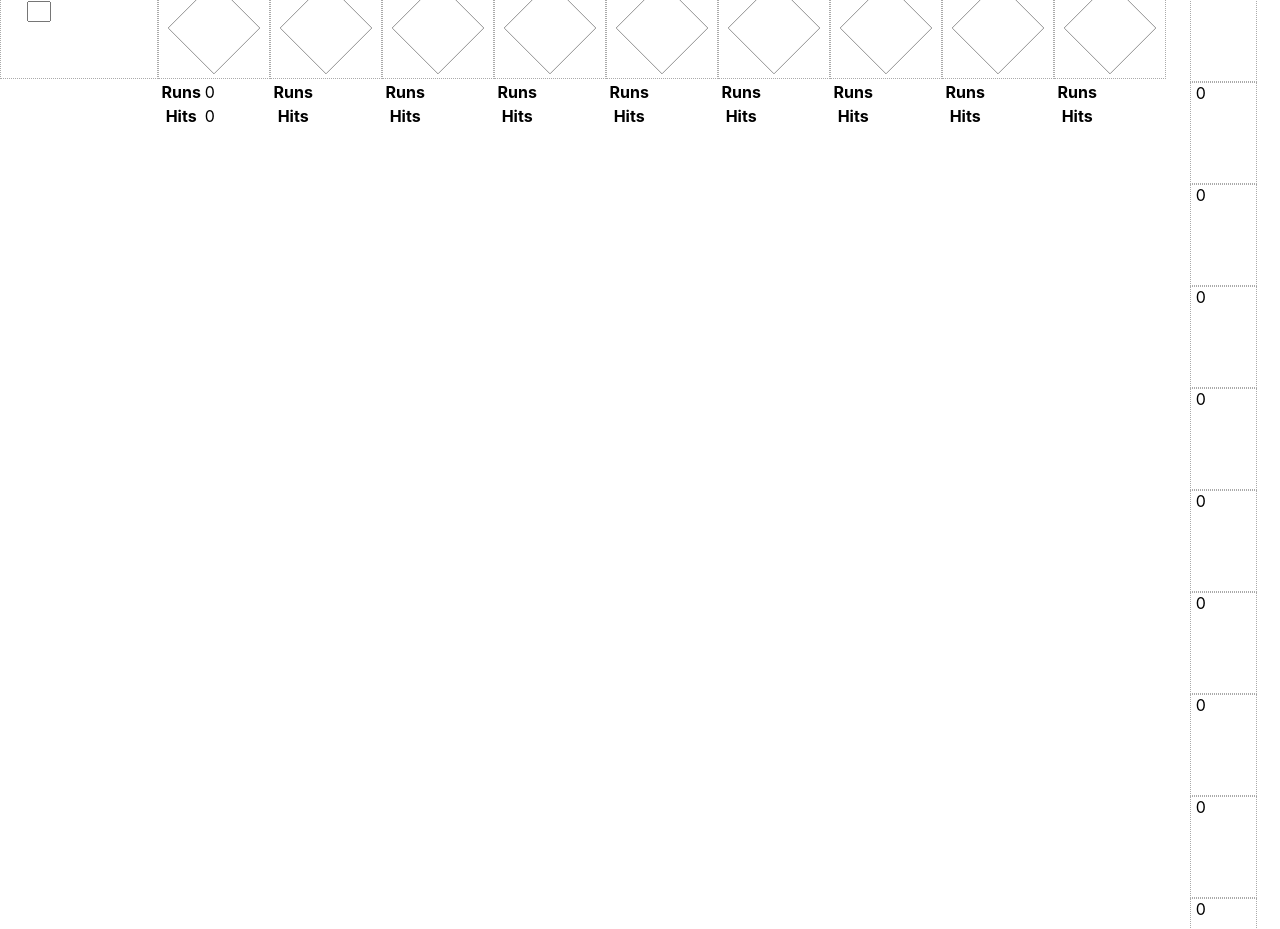
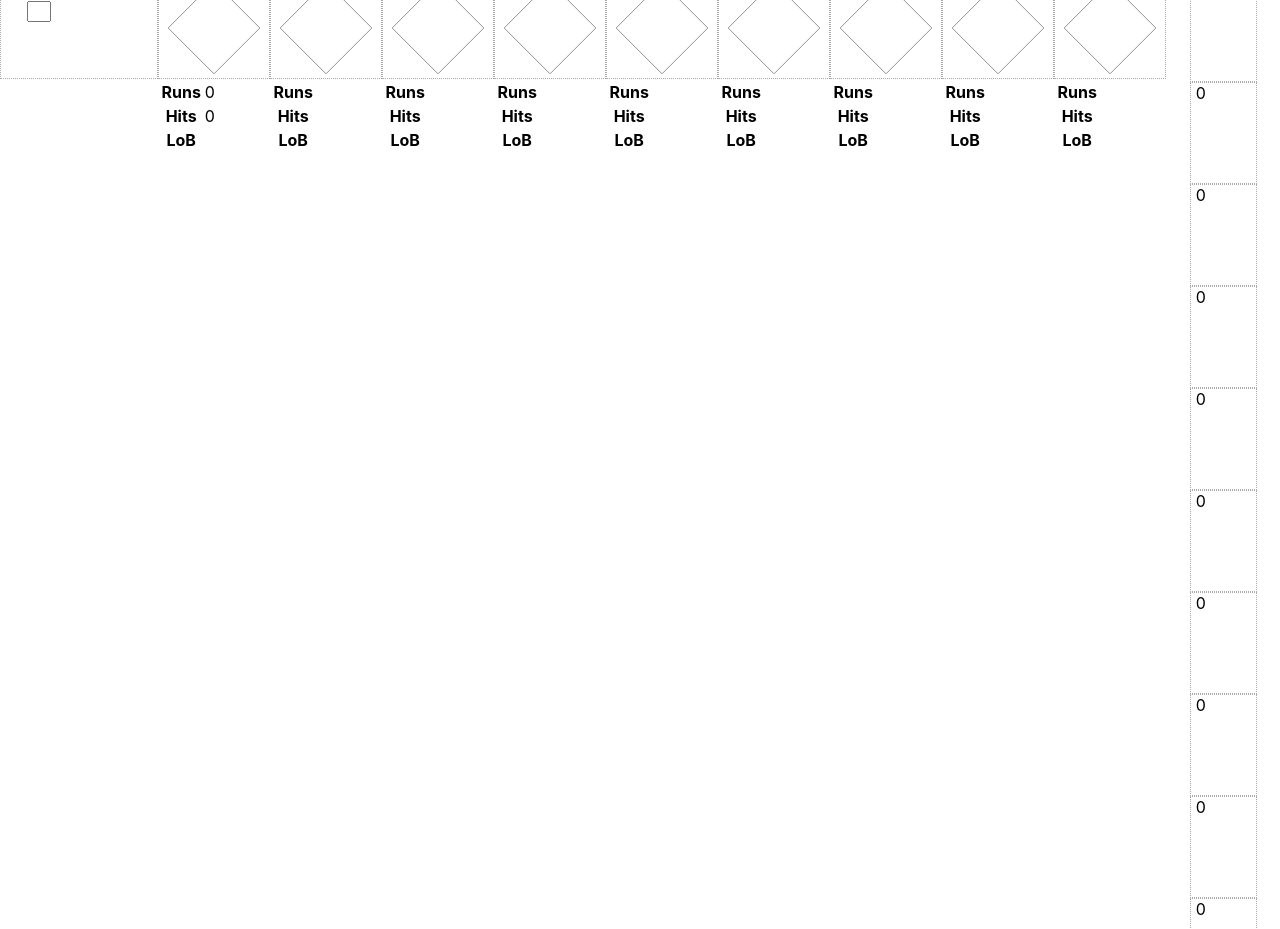
Before and after one commit to stevenhoward/scorecard, a React (Create React App) app: page / in a window 1280 px wide. Shown: the part 920-1849 px from the top of the page. Built offline with nearby package versions, Linux system fonts and the light colour scheme.

Commit message:
Added left-on-base statistics

```diff
--- a/src/components/InningStatistics.tsx
+++ b/src/components/InningStatistics.tsx
@@ -1,7 +1,7 @@
 import React, { Component } from 'react';
 import { connect } from 'react-redux';
 import { AppState } from '../redux/types';
-import { getHitsByInning, getRunsByInning } from '../redux/selectors';
+import { getHitsByInning, getRunsByInning, getTotalBasesByInning } from '../redux/selectors';
 
 export interface OwnProps {
   inningNumber: number;
@@ -10,13 +10,14 @@ export interface OwnProps {
 interface StateProps {
   hits?: number;
   runs?: number;
+  leftOn?: number;
 }
 
 type InningStatsProps = OwnProps & StateProps;
 
 class InningStatistics extends Component<InningStatsProps, {}> {
   render() {
-    const { hits, runs } = this.props;
+    const { hits, runs, leftOn } = this.props;
 
     return (
       <table className="statistics">
@@ -30,6 +31,11 @@ class InningStatistics extends Component<InningStatsProps, {}> {
             <th>Hits</th>
             <td>{hits}</td>
           </tr>
+
+          <tr>
+            <th>LoB</th>
+            <td>{leftOn}</td>
+          </tr>
         </tbody>
       </table>
     );
@@ -40,11 +46,18 @@ function mapStateToProps(state: AppState, ownProps: OwnProps) {
   const { inningNumber } = ownProps;
 
   const hitsByInning = getHitsByInning(state);
-  if (hitsByInning.length > inningNumber) {
+  const numInnings = hitsByInning.length;
+  if (numInnings > inningNumber) {
     const runs = getRunsByInning(state)[inningNumber];
     const hits = hitsByInning[inningNumber];
+    let leftOn: number | undefined;
 
-    return { hits, runs };
+    if (numInnings > inningNumber + 1) {
+      const runners = getTotalBasesByInning(state)[inningNumber]
+      leftOn = [...runners.values()].length;
+    }
+
+    return { hits, runs, leftOn };
   }
 
   return { };
```
